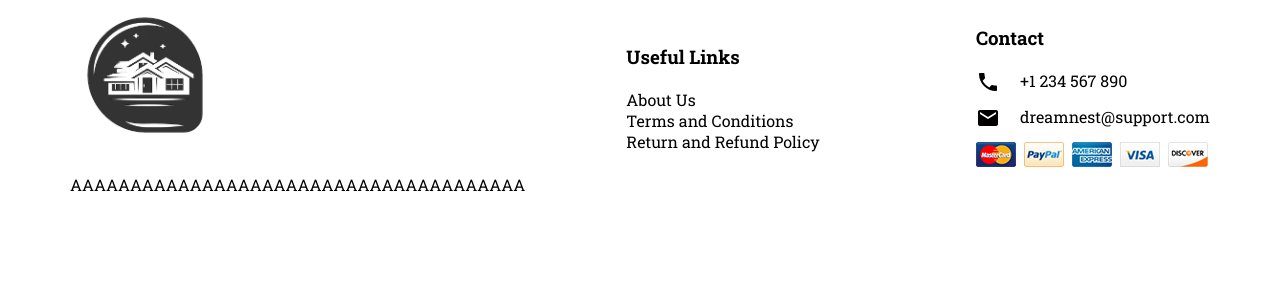
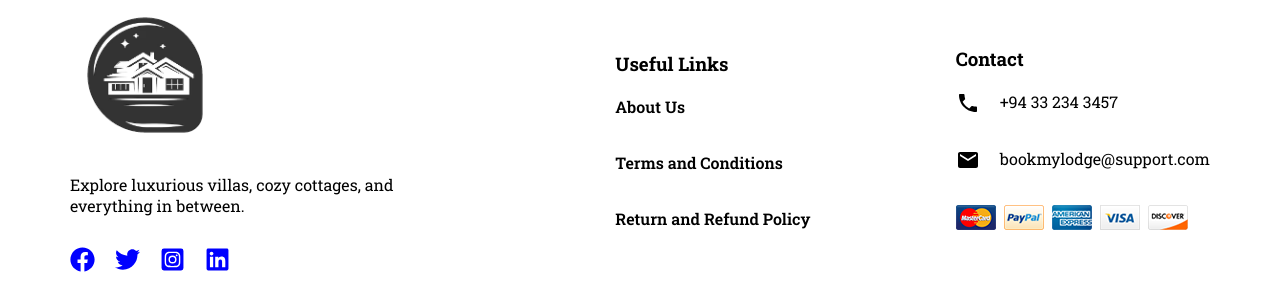
Before and after one commit to Hashara-Pilapitiya/BookMyLodge, a React (Create React App) app in the folder client/: page / in a window 1280 px wide. Shown: the part 2688-2974 px from the top of the page. Before the commit the page ends 2893 px from the top, so only its background shows below. Built offline with nearby package versions, Linux system fonts and the light colour scheme; no server answers.

Commit message:
Change Footer Component

```diff
--- a/client/src/components/Footer.jsx
+++ b/client/src/components/Footer.jsx
@@ -1,18 +1,29 @@
 import "../styles/Footer.scss"
-import { LocationOn, LocalPhone, Email } from "@mui/icons-material"
+import { LocalPhone, Email } from "@mui/icons-material"
+import { FaFacebook } from "react-icons/fa";
+import { FaTwitter } from "react-icons/fa";
+import { FaInstagramSquare } from "react-icons/fa";
+import { FaLinkedin } from "react-icons/fa";
+
 const Footer = () => {
   return (
     <div className="footer">
       <div className="footer_left">
         <a href="/"><img src="/assets/logo.png" alt="logo" /></a><br />
-        <p>AAAAAAAAAAAAAAAAAAAAAAAAAAAAAAAAAAAAAA</p>
+        <p>Explore luxurious villas, cozy cottages, and everything in between.</p>
+        <div className="socila_media" style={{marginTop: "30px" , fontSize: "25px" , color: "blue"}}>
+        <FaFacebook style={{marginRight: "20px" , cursor: "pointer"}}/>
+        <FaTwitter style={{marginRight: "20px" , cursor: "pointer"}}/>
+        <FaInstagramSquare style={{marginRight: "20px" , cursor: "pointer"}}/>
+        <FaLinkedin />
+        </div>
       </div>
 
       <div className="footer_center">
         <h3>Useful Links</h3>
-        <ul>
-          <li>About Us</li>
-          <li>Terms and Conditions</li>
+        <ul style={{fontWeight: "600"}}>
+          <li style={{marginBottom: "35px"}}>About Us</li>
+          <li style={{marginBottom: "35px"}}>Terms and Conditions</li>
           <li>Return and Refund Policy</li>
         </ul>
       </div>
@@ -21,16 +32,18 @@ const Footer = () => {
         <h3>Contact</h3>
         <div className="footer_right_info">
           <LocalPhone />
-          <p>+1 234 567 890</p>
+          <p>+94 33 234 3457</p>
         </div>
+        <br />
         <div className="footer_right_info">
           <Email />
-          <p>dreamnest@support.com</p>
+          <p>bookmylodge@support.com</p>
         </div>
+        <br />
         <img src="/assets/payment.png" alt="payment" />
       </div>
     </div>
   )
 }
 
-export default Footer
+export default Footer;
```
